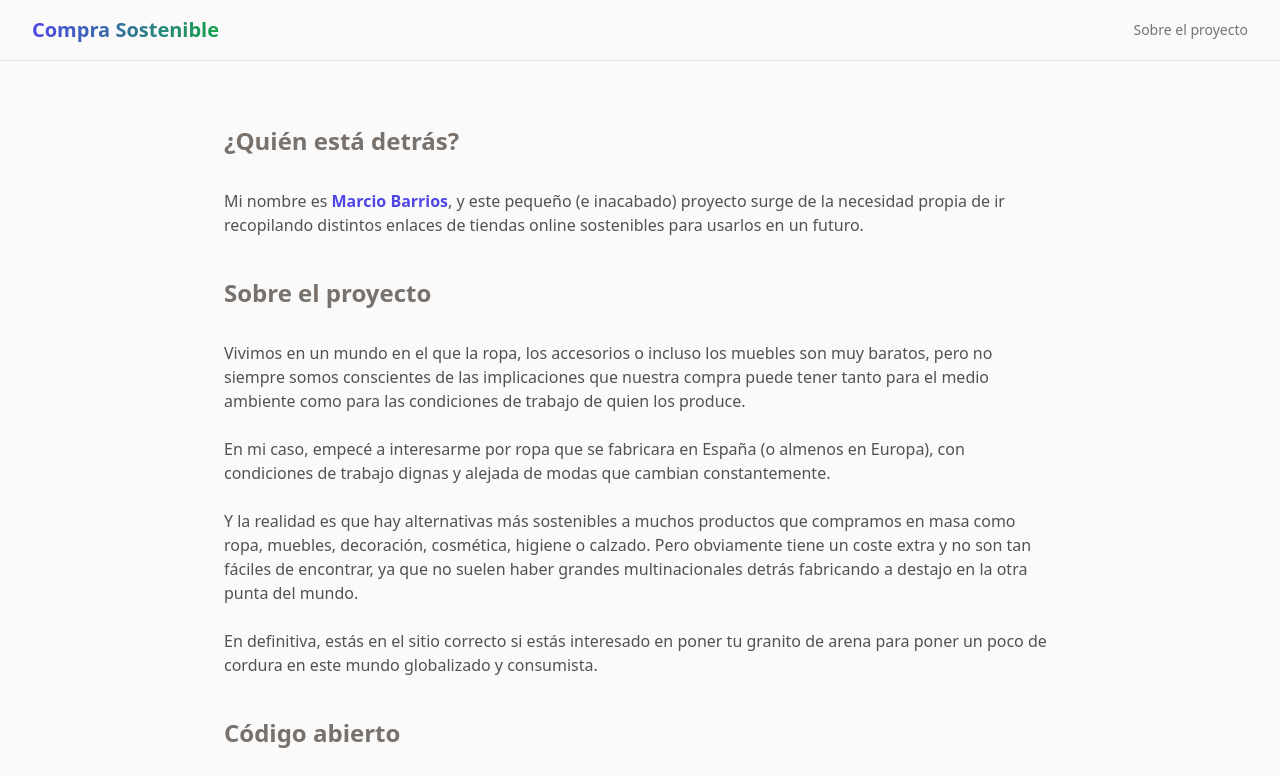
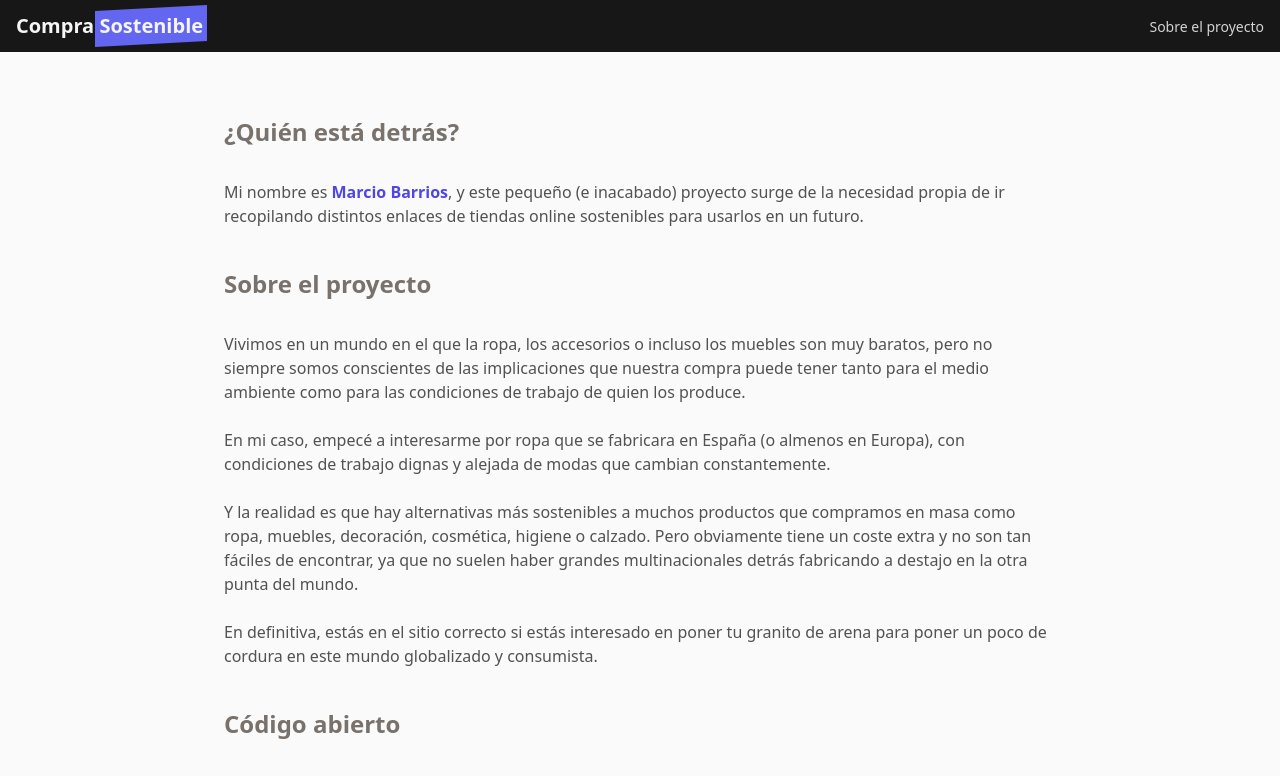
Before and after one commit to marciobarrios/comprasostenible, a Next.js app: page /about in a window 1280 px wide. Shown: the top 776 px of the page. Built offline with nearby package versions, Linux system fonts and the light colour scheme.

Commit message:
Tweak styling

```diff
--- a/components/header.tsx
+++ b/components/header.tsx
@@ -1,23 +1,28 @@
 import Link from "next/link";
 
-export const Header = () => (
-  <div className="flex justify-between items-center text-neutral-600 border-b py-4 px-4 md:px-8">
-    {/* <div className="compra-sostenible-background bg-cover bg-center">
-          <a
-            href="/"
-            className="text-3xl font-bold mix-blend-lighten text-black bg-white"
-          >
-            Compra Sostenible
-          </a>
-        </div> */}
+interface Props {
+  isHome?: boolean;
+}
+
+export const Header = ({ isHome }: Props) => (
+  <div className="flex justify-between items-center bg-neutral-900 py-3 px-4">
     <Link href="/">
-      {/* <a className="text-xl font-bold">Compra Sostenible</a> */}
-      <a className="text-xl font-extrabold text-transparent bg-clip-text bg-gradient-to-r from-indigo-600 to-green-600">
+      <a className="text-l md:text-xl font-extrabold text-neutral-100">
+        Compra{" "}
+        {isHome ? (
+          "Sostenible"
+        ) : (
+          <span className="before:block before:absolute before:-inset-1 md:before:-skew-y-3 before:bg-indigo-500 relative inline-block">
+            <span className="relative text-neutral-100">Sostenible</span>
+          </span>
+        )}
+      </a>
+      {/* <a className="text-xl font-extrabold text-transparent bg-clip-text bg-gradient-to-r from-neutral-100 to-green-600">
         Compra Sostenible
-      </a>
+      </a> */}
     </Link>
-    <a href="/about" className="text-neutral-500 text-sm">
-      Sobre el proyecto
-    </a>
+    <Link href="/about">
+      <a className="text-neutral-300 text-sm">Sobre el proyecto</a>
+    </Link>
   </div>
 );
--- a/components/hero.tsx
+++ b/components/hero.tsx
@@ -1,10 +1,10 @@
 export const Hero = () => (
-  <div className="bg-neutral-100 border-b py-10 md:py-20 px-4 md:px-8">
+  <div className="bg-neutral-900 py-10 md:py-20 px-4 md:px-8">
     <div className="max-w-4xl mx-auto">
-      <div className=" text-neutral-800 leading-snug">
+      <div className=" text-neutral-100 leading-snug">
         <h1 className="text-4xl md:text-5xl lg:text-6xl font-semibold">
           Encuentra{" "}
-          <span className="md:underline transition-all delay-500 decoration-indigo-600 underline-offset-4">
+          <span className="md:underline underline-offset-8">
             marcas
           </span>{" "}
           con{" "}
@@ -17,16 +17,16 @@
                 Encuentra marcas con principios
               </h1>
             </div> */}
-        <div className="md:w-9/12 text-xl md:text-2xl text-neutral-500">
-          <p className="pt-8">
-            Que producen cerca de ti, que se preocupan por contaminar menos o
+        <div className="md:w-9/12 text-xl md:text-3xl text-neutral-400">
+          <p className="mt-8">
+            Marcas que producen cerca de ti, que se preocupan por contaminar menos o
             que utilizan materiales reciclados.
           </p>
-          <p className="pt-8">
+          <p className="mt-8">
             Tú decides como poner tu granito de arena para promover un consumo
             más sostenible.
           </p>
-          <p className="pt-8">Hay vida más allá de Primark, Nike o Ikea.</p>
+          <p className="mt-8">Hay vida más allá de Primark, Nike o Ikea.</p>
         </div>
       </div>
     </div>
--- a/components/layout.tsx
+++ b/components/layout.tsx
@@ -28,10 +28,10 @@
       <link rel="icon" href="/favicon.ico" />
     </Head>
 
-    <Header />
+    <Header isHome={isHome} />
     {isHome && <Hero />}
 
-    <main className="text-neutral-600 max-w-4xl m-auto px-4 md:px-8 py-8 md:py-16">
+    <main className="text-neutral-600 px-4 md:px-8 py-8 md:py-16 max-w-4xl m-auto">
       {children}
     </main>
   </div>
```
